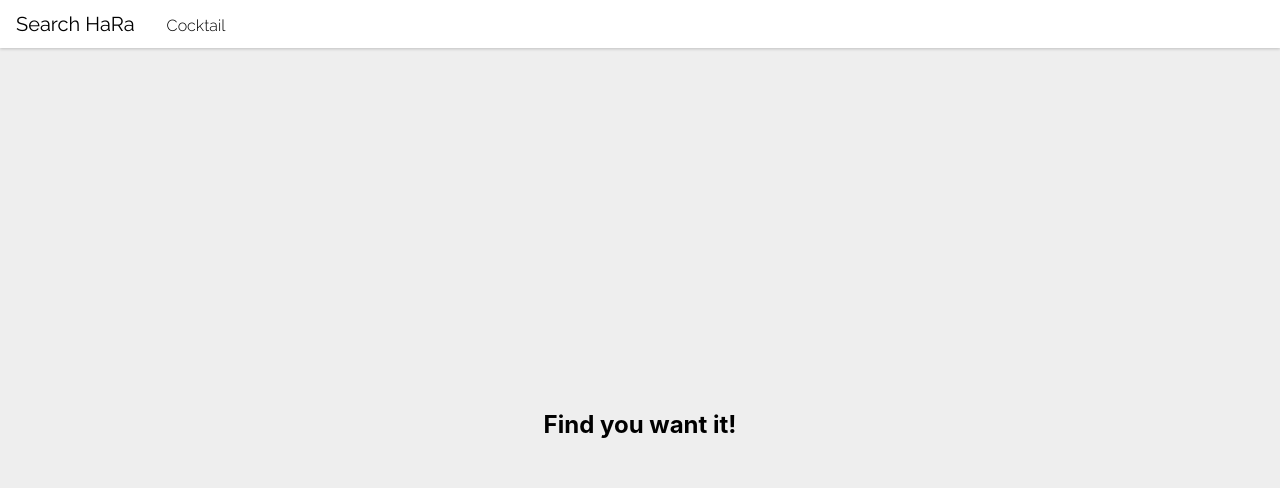
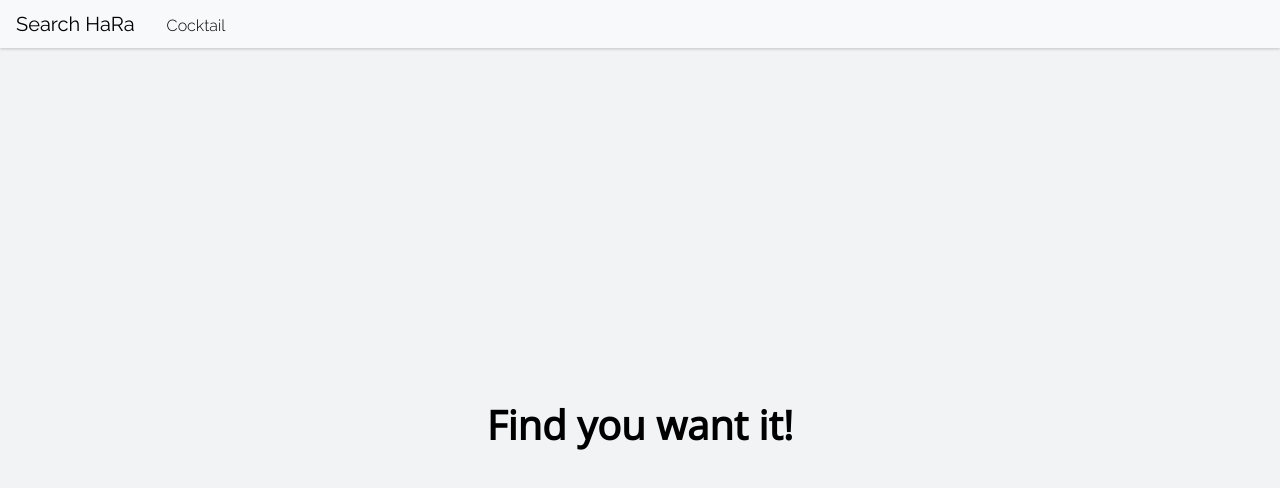
Before and after one commit to LovelyHaRa/Search-HaRa, a Next.js app: page / in a window 1280 px wide. Shown: the top 488 px of the page. Built offline with nearby package versions, Linux system fonts and the light colour scheme.

Commit message:
feat: add font, update header

```diff
--- a/components/Layout/Header.js
+++ b/components/Layout/Header.js
@@ -10,7 +10,9 @@ const container = css`
   height: 3rem;
   padding: 0.5rem 1rem;
   font-family: 'Raleway', sans-serif;
+  background-color: #f8f9fa;
   box-shadow: 0 1px 3px rgba(0, 0, 0, 0.2);
+  z-index: 10;
 `;
 
 const brandStyle = css`
--- a/pages/_document.js
+++ b/pages/_document.js
@@ -12,7 +12,7 @@ class MyDocument extends Document {
         <Head>
           <link rel="preconnect" href="https://fonts.gstatic.com" />
           <link
-            href="https://fonts.googleapis.com/css2?family=Raleway:wght@300;400&display=swap"
+            href="https://fonts.googleapis.com/css2?family=Raleway:wght@300;400&family=Open+Sans&display=swap"
             rel="stylesheet"
           />
           <link rel="icon" href="/favicon.ico" />
--- a/pages/index.js
+++ b/pages/index.js
@@ -14,7 +14,12 @@ const titleSection = css`
   justify-content: center;
   align-items: center;
   height: calc(100vh - 3rem);
-  background: #eee;
+  background: #f1f3f5;
+
+  h1 {
+    font-family: 'Open Sans';
+    font-size: 2.5rem;
+  }
 `;
 
 export default function Home() {
```
